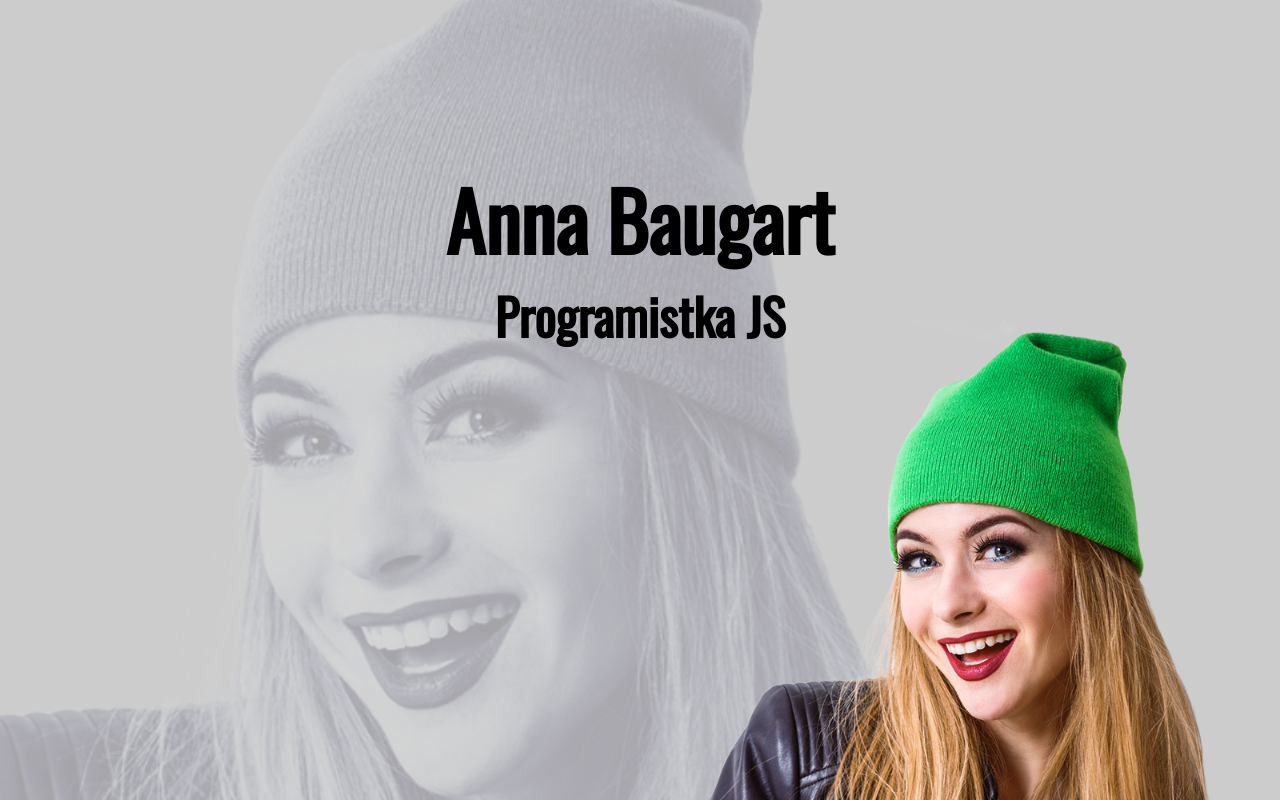
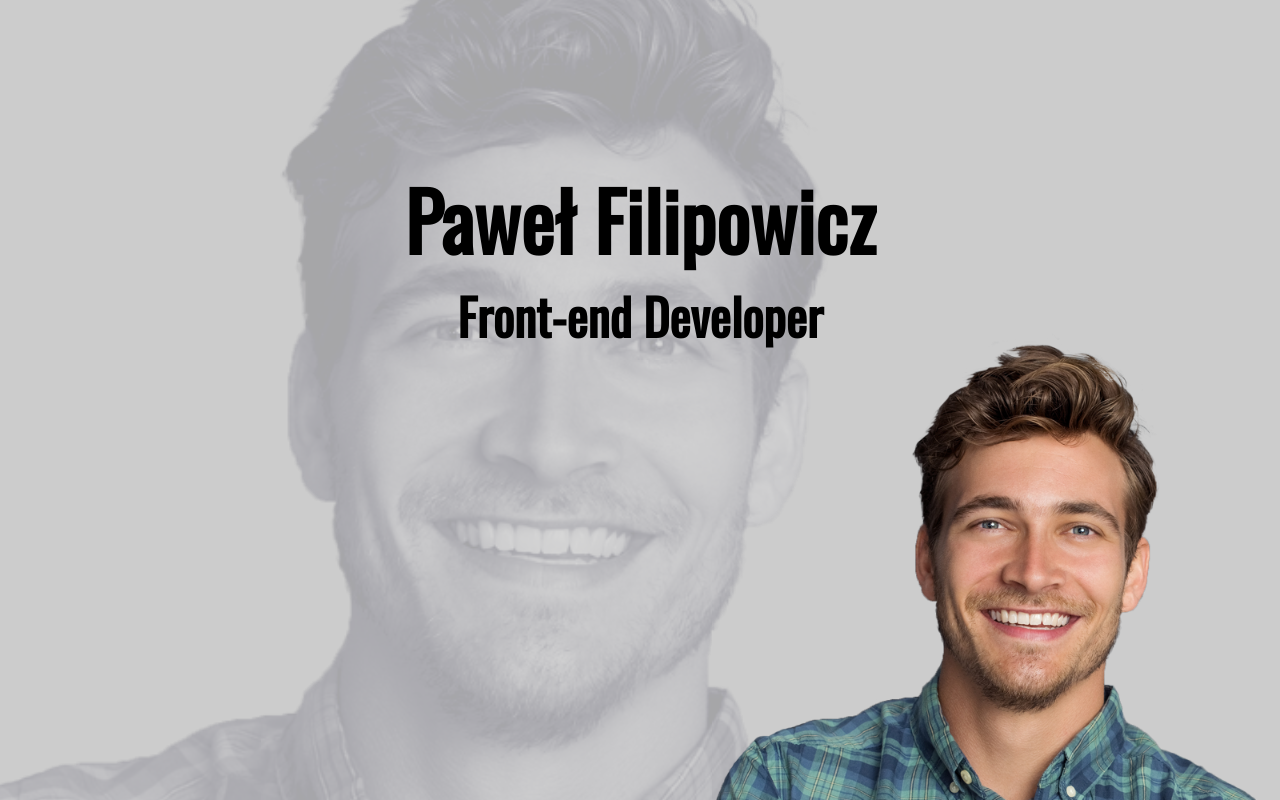
Before and after one commit to Klaudia26/photo-responsive, a plain HTML site: page index.html in a window 1280 px wide. Drawn offline with nearby package versions, Linux system fonts and the light colour scheme.

Commit message:
added functionality

```diff
--- a/index.html
+++ b/index.html
@@ -9,6 +9,7 @@
  <link href="https://fonts.googleapis.com/css?family=Oswald&amp;subset=latin-ext" rel="stylesheet">
 
  <link rel="stylesheet" href="style.css">
+
 </head>
 
 <body>
@@ -21,6 +22,7 @@
   </div>
 
  </section>
+ <script src="main.js"></script>
 </body>
 
 </html>
--- /dev/null
+++ b/main.js
@@ -0,0 +1,31 @@
+
+let activeElement = 0;
+
+const colorHtml = document.querySelector('.color');
+const grayHtml = document.querySelector('.gray');
+const h1Html = document.querySelector('.member h1');
+const h2Html = document.querySelector('.member h2');
+
+
+const imageColor = ['img/s1.png', 'img/s2.png', 'img/s3.png'];
+const imageGray = ['img/s1a.png', 'img/s2a.png', 'img/s3a.png'];
+const h1name = ['Anna Baugart', 'Paweł Filipowicz', 'Piotr Kowalski'];
+const h2profession = ['Programistka JS', 'Front-end Developer', 'Designer'];
+
+
+function change(){
+
+    activeElement++
+    if (activeElement == 3){
+        activeElement = 0;
+    }
+
+    colorHtml.src = imageColor[activeElement];
+    grayHtml.src = imageGray[activeElement];
+    h1Html.textContent = h1name[activeElement];
+    h2Html.textContent = h2profession[activeElement];
+
+};
+
+
+setInterval(change, 4000);
--- a/style.css
+++ b/style.css
@@ -106,7 +106,7 @@ h2{
     }
     .gray{
         height: 130%;
-        bottom: -11%;
+        bottom: -10%;
         left: -15%;
 
 
```
